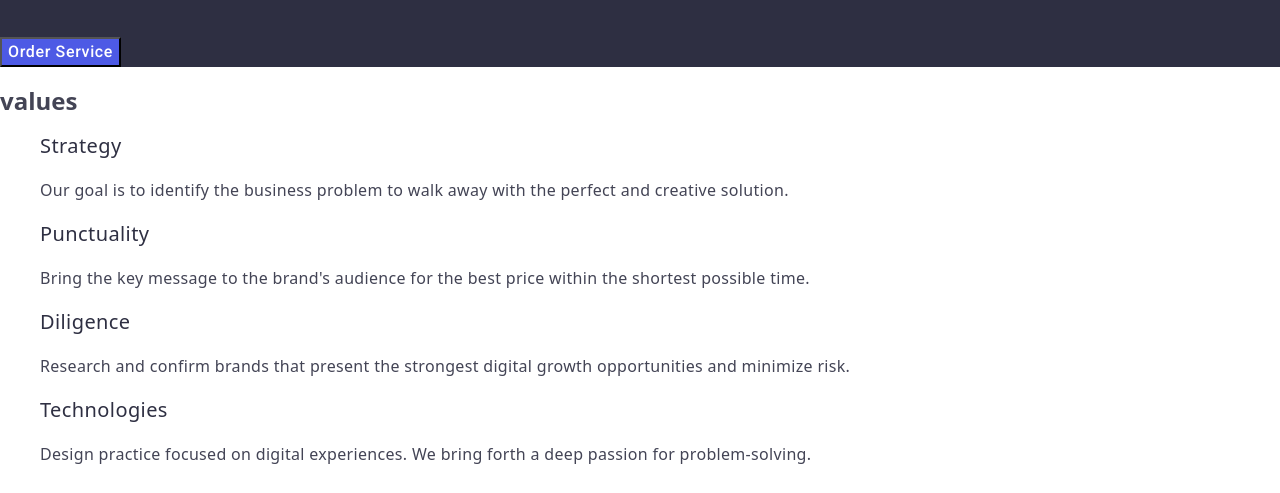
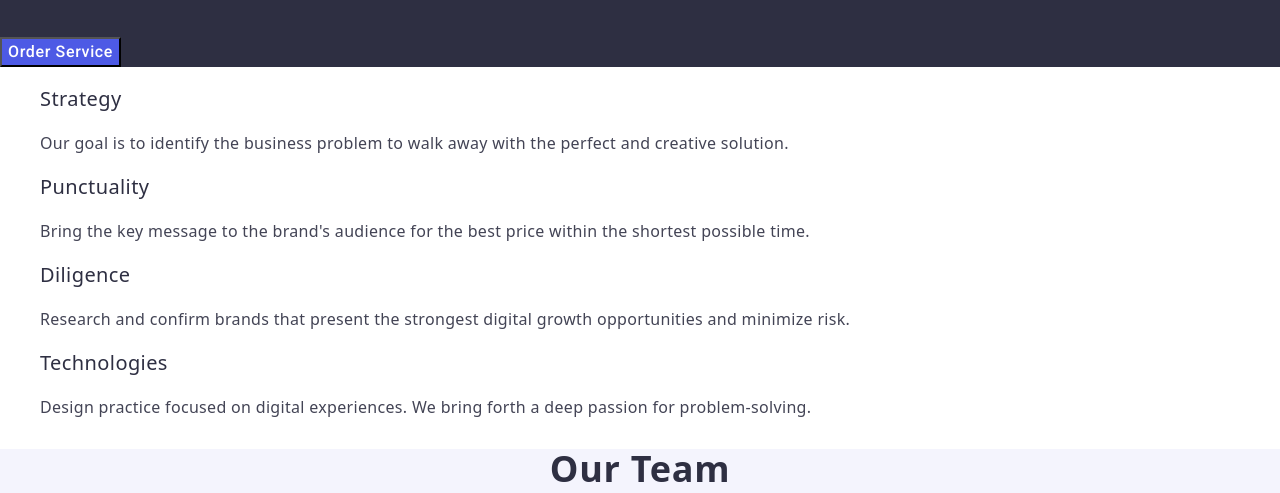
Before and after one commit to Daria0601/goit-markup-hw-02, a plain HTML site: page index.html in a window 1280 px wide. Shown: the part 289-782 px from the top of the page. Drawn offline with nearby package versions, Linux system fonts and the light colour scheme.

Commit message:
with edits 4.0

```diff
--- a/css/styles.css
+++ b/css/styles.css
@@ -109,8 +109,8 @@ address ul a {
   background-color: #2e2f42;
 }
 
-.values-section-heading {
-  font-size: 0;
+.values-heading {
+  font-size: 0px;
 }
 
 .values-titles {
```
